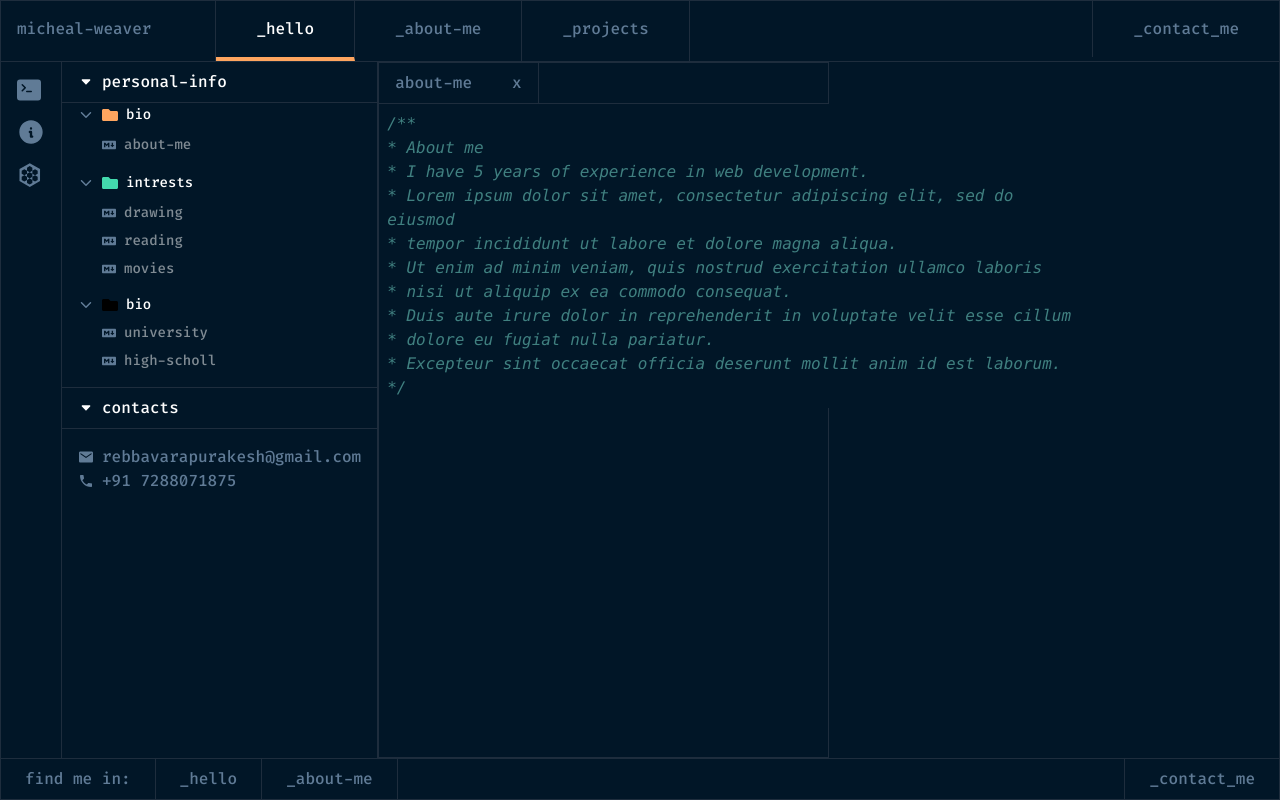
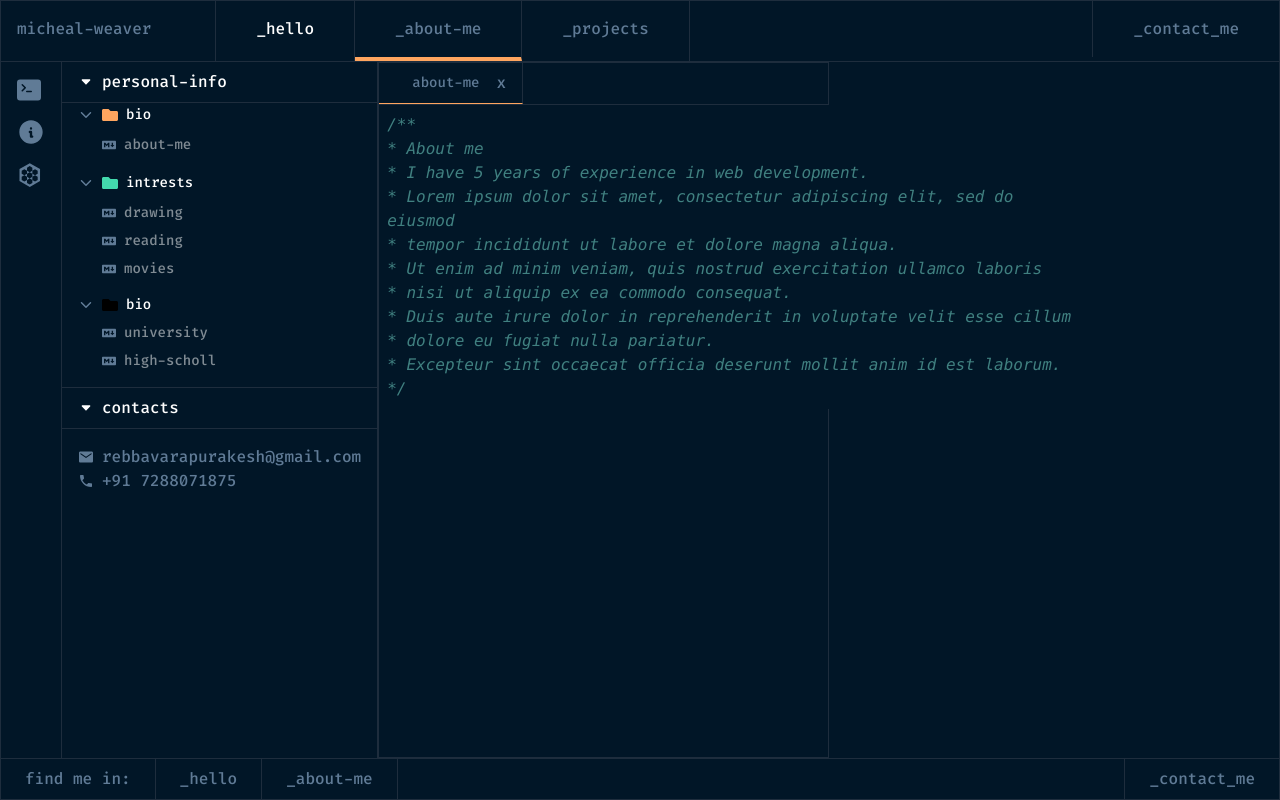
Before and after one commit to rrakesh28/portfolio-v2, a Next.js app: page /about in a window 1280 px wide. Both pictures are taken after a click on the button "about-me". Built offline with nearby package versions, Linux system fonts and the light colour scheme.

Commit message:
about pages

```diff
--- a/app/about/page.tsx
+++ b/app/about/page.tsx
@@ -215,29 +215,39 @@ const About: React.FC = () => {
             <span>contacts</span>
           </button>
           <div className="p-4">
-            <div className="flex items-center gap-2">
+            <a
+              href="mailto:rebbavarapurakesh@gmail.com"
+              className="flex items-center gap-2"
+            >
               <IoMdMail className="text-secondary-muted" />
               <span className="text-secondary-muted">
                 rebbavarapurakesh@gmail.com
               </span>
-            </div>
-            <div className="flex items-center gap-2">
+            </a>
+            <a href="tel:+917288071875" className="flex items-center gap-2">
               <MdLocalPhone className="text-secondary-muted" />
               <span className="text-secondary-muted">+91 7288071875</span>
-            </div>
+            </a>
           </div>
         </div>
       </div>
       <div className="flex-2 w-full grid grid-cols-2">
         <div className="border border-lines">
-          <div className="w-full border-b border-b-lines flex">
-            {activePages.map((activePage, index) => {
+          <div className="custom__scrollbar w-full border-b border-b-lines flex overflow-auto">
+            {activePages.map((page, index) => {
               return (
                 <div
                   key={`page_${index}`}
-                  className=" px-4 py-2 flex items-center gap-10 text-secondary-muted border-r border-r-lines"
+                  className={`${
+                    activePage === page ? "border-b border-accent-orange" : ""
+                  } px-4 py-2 w-36 flex items-center justify-between text-secondary-muted border-r border-r-lines`}
                 >
-                  <span>{activePage.name}</span>
+                  <button
+                    onClick={() => onPageClick(page)}
+                    className="text-sm w-full flex-1 whitespace-nowrap"
+                  >
+                    {page.name}
+                  </button>
                   <button onClick={() => removeActivePage(index)}>x</button>
                 </div>
               );
--- a/app/globals.css
+++ b/app/globals.css
@@ -5,3 +5,17 @@
 * {
   font-weight: 450;
 }
+
+.custom__scrollbar::-webkit-scrollbar {
+  width: 2px;
+  height: 0px;
+}
+
+.custom__scrollbar::-webkit-scrollbar-thumb {
+  background: #888;
+  border-radius: 5px;
+}
+
+.custom__scrollbar::-webkit-scrollbar-track {
+  background: #f4f4f4;
+}
--- a/components/Drawing.tsx
+++ b/components/Drawing.tsx
@@ -1,8 +1,30 @@
 import React from "react";
+import SyntaxHighlighter from "react-syntax-highlighter";
+import { docco } from "react-syntax-highlighter/dist/esm/styles/hljs";
 const Drawing: React.FC = () => {
   return (
     <div>
-      <p>drawing</p>
+      <div className="text-secondary-muted">
+        <SyntaxHighlighter
+          language="javascript"
+          style={docco}
+          customStyle={{
+            background: "#011627",
+            width: "700px",
+          }}
+          wrapLines={true}
+          wrapLongLines={true}
+        >
+          {`/**
+* My Interest: Drawing
+* I have a passion for drawing and sketching, which allows me to express
+* creativity and explore ideas visually. Whether it's realistic portraits,
+* abstract concepts, or experimenting with colors and textures, I find
+* drawing to be both relaxing and inspiring. It has greatly influenced my
+* perspective on design and problem-solving in web development.
+*/`}
+        </SyntaxHighlighter>
+      </div>
     </div>
   );
 };
--- a/components/Header.tsx
+++ b/components/Header.tsx
@@ -1,7 +1,11 @@
+"use client";
 import Link from "next/link";
+import { usePathname } from "next/navigation";
 import React from "react";
 
 const Header: React.FC = () => {
+  const pathname = usePathname();
+
   return (
     <div className="flex justify-between border-b border-b-lines text-secondary-muted">
       <div className="flex">
@@ -13,19 +17,29 @@ const Header: React.FC = () => {
         </Link>
         <Link
           href={"/"}
-          className="block px-10 py-4 border-r border-r-lines border-b-[4px] border-b-accent-orange text-white hover:text-white"
+          className={`${
+            pathname === "/" ? "border-b-[4px] border-b-accent-orange " : ""
+          } block px-10 py-4 border-r border-r-lines text-white hover:text-white`}
         >
           _hello
         </Link>
         <Link
           href={"/about"}
-          className="block px-10 py-4 border-r border-r-lines hover:text-white"
+          className={`${
+            pathname === "/about"
+              ? "border-b-[4px] border-b-accent-orange "
+              : ""
+          }  block px-10 py-4 border-r border-r-lines hover:text-white`}
         >
           _about-me
         </Link>
         <Link
           href={"/projects"}
-          className="block px-10 py-4 border-r border-r-lines hover:text-white"
+          className={`${
+            pathname === "/projects"
+              ? "border-b-[4px] border-b-accent-orange "
+              : ""
+          } block px-10 py-4 border-r border-r-lines hover:text-white`}
         >
           _projects
         </Link>
@@ -33,7 +47,11 @@ const Header: React.FC = () => {
       <div>
         <Link
           href={"/contact"}
-          className="block px-10 py-4 border-l border-l-lines hover:text-white"
+          className={`${
+            pathname === "/contact"
+              ? "border-b-[4px] border-b-accent-orange "
+              : ""
+          } block px-10 py-4 border-l border-l-lines hover:text-white`}
         >
           _contact_me
         </Link>
--- a/components/HighSchool.tsx
+++ b/components/HighSchool.tsx
@@ -1,9 +1,30 @@
 import React from "react";
+import SyntaxHighlighter from "react-syntax-highlighter";
+import { docco } from "react-syntax-highlighter/dist/esm/styles/hljs";
 
 const HighSchool: React.FC = () => {
   return (
     <div>
-      <p>high school</p>
+      <SyntaxHighlighter
+        language="javascript"
+        style={docco}
+        customStyle={{
+          background: "#011627",
+          width: "700px",
+        }}
+        wrapLines={true}
+        wrapLongLines={true}
+      >
+        {`/**
+* High School Experience
+* During high school, I developed a strong interest in technology and design,
+* which set the foundation for my career in web development. I participated in
+* various extracurricular activities, including art and coding clubs, where I
+* honed my skills and explored my creative side. High school was also a time
+* when I discovered my love for drawing, which became an integral part of my life.
+*
+*/`}
+      </SyntaxHighlighter>
     </div>
   );
 };
--- a/components/Movies.tsx
+++ b/components/Movies.tsx
@@ -1,9 +1,30 @@
 import React from "react";
+import SyntaxHighlighter from "react-syntax-highlighter";
+import { docco } from "react-syntax-highlighter/dist/esm/styles/hljs";
 
 const Movies: React.FC = () => {
   return (
     <div>
-      <p>adsf</p>
+      <SyntaxHighlighter
+        language="javascript"
+        style={docco}
+        customStyle={{
+          background: "#011627",
+          width: "700px",
+        }}
+        wrapLines={true}
+        wrapLongLines={true}
+      >
+        {`/**
+* My Interest: Movies
+* I'm an avid movie enthusiast who enjoys exploring films from a variety of genres,
+* ranging from thought-provoking dramas to action-packed blockbusters. I appreciate
+* the art of storytelling, cinematography, and the emotional depth that movies bring.
+* Watching movies is not just entertainment for me—it’s a way to connect with diverse
+* perspectives, cultures, and ideas. My love for movies often inspires my creativity
+* and gives me fresh insights into problem-solving and design.
+*/`}
+      </SyntaxHighlighter>
     </div>
   );
 };
--- a/components/Reading.tsx
+++ b/components/Reading.tsx
@@ -1,9 +1,28 @@
 import React from "react";
+import SyntaxHighlighter from "react-syntax-highlighter";
+import { docco } from "react-syntax-highlighter/dist/esm/styles/hljs";
 
 const Reading: React.FC = () => {
   return (
     <div>
-      <p>reading</p>
+      <SyntaxHighlighter
+        language="javascript"
+        style={docco}
+        customStyle={{
+          background: "#011627",
+          width: "700px",
+        }}
+        wrapLines={true}
+        wrapLongLines={true}
+      >
+        {`/**
+* My Interest: Reading
+* I have a deep love for reading, which allows me to explore new worlds, ideas,
+* and perspectives. Whether it's fiction, non-fiction, or technical books,
+* reading is my go-to activity for learning, relaxation, and inspiration.
+* It fuels my creativity, sharpens my mind, and continuously broadens my horizons.
+*/`}
+      </SyntaxHighlighter>
     </div>
   );
 };
--- a/components/University.tsx
+++ b/components/University.tsx
@@ -1,9 +1,30 @@
 import React from "react";
+import SyntaxHighlighter from "react-syntax-highlighter";
+import { docco } from "react-syntax-highlighter/dist/esm/styles/hljs";
 
 const University: React.FC = () => {
   return (
     <div>
-      <p>university</p>
+      <SyntaxHighlighter
+        language="javascript"
+        style={docco}
+        customStyle={{
+          background: "#011627",
+          width: "700px",
+        }}
+        wrapLines={true}
+        wrapLongLines={true}
+      >
+        {`/**
+* University Experience
+* My time at university was transformative, providing me with the skills,
+* knowledge, and experiences that shaped my career and personal growth.
+* I immersed myself in academics, participated in extracurricular activities,
+* and connected with diverse peers who inspired me to think differently.
+* University further strengthened my passion for reading and learning,
+* as I explored various subjects and perspectives.
+*/`}
+      </SyntaxHighlighter>
     </div>
   );
 };
```
